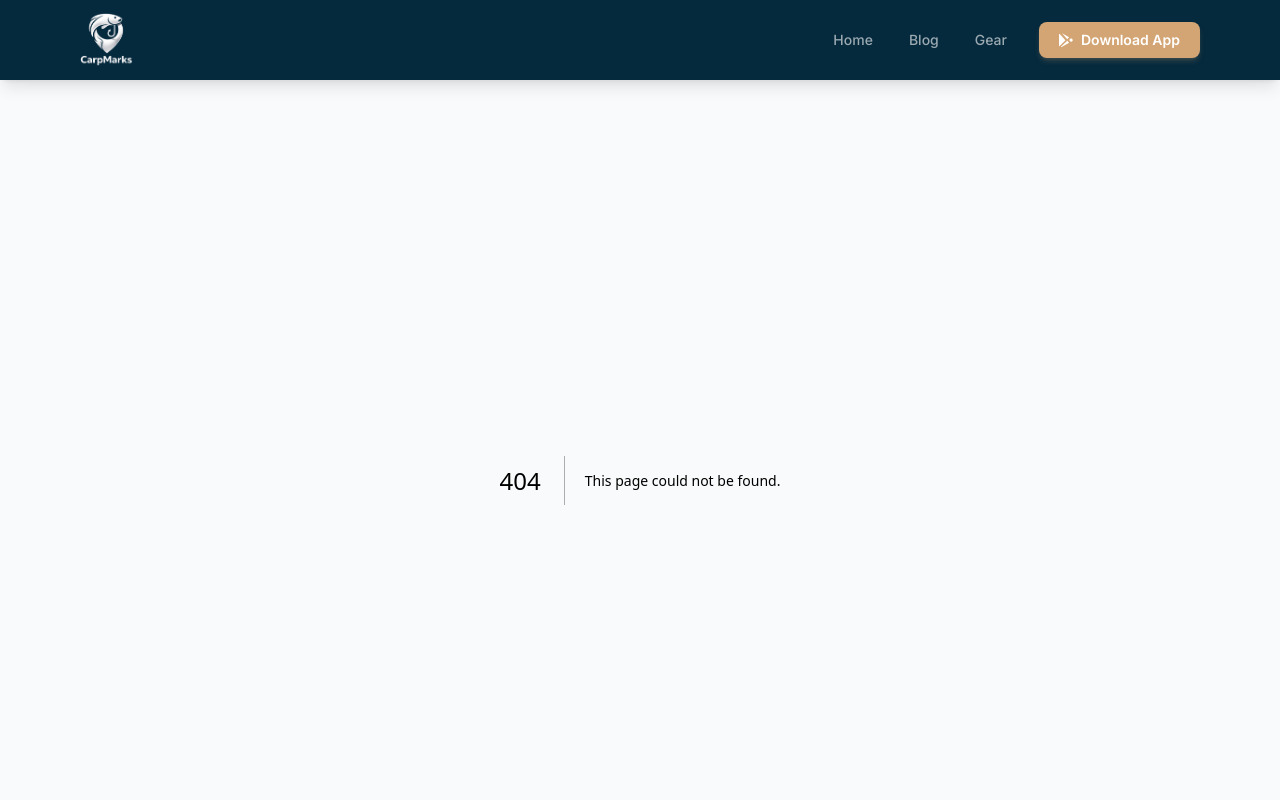
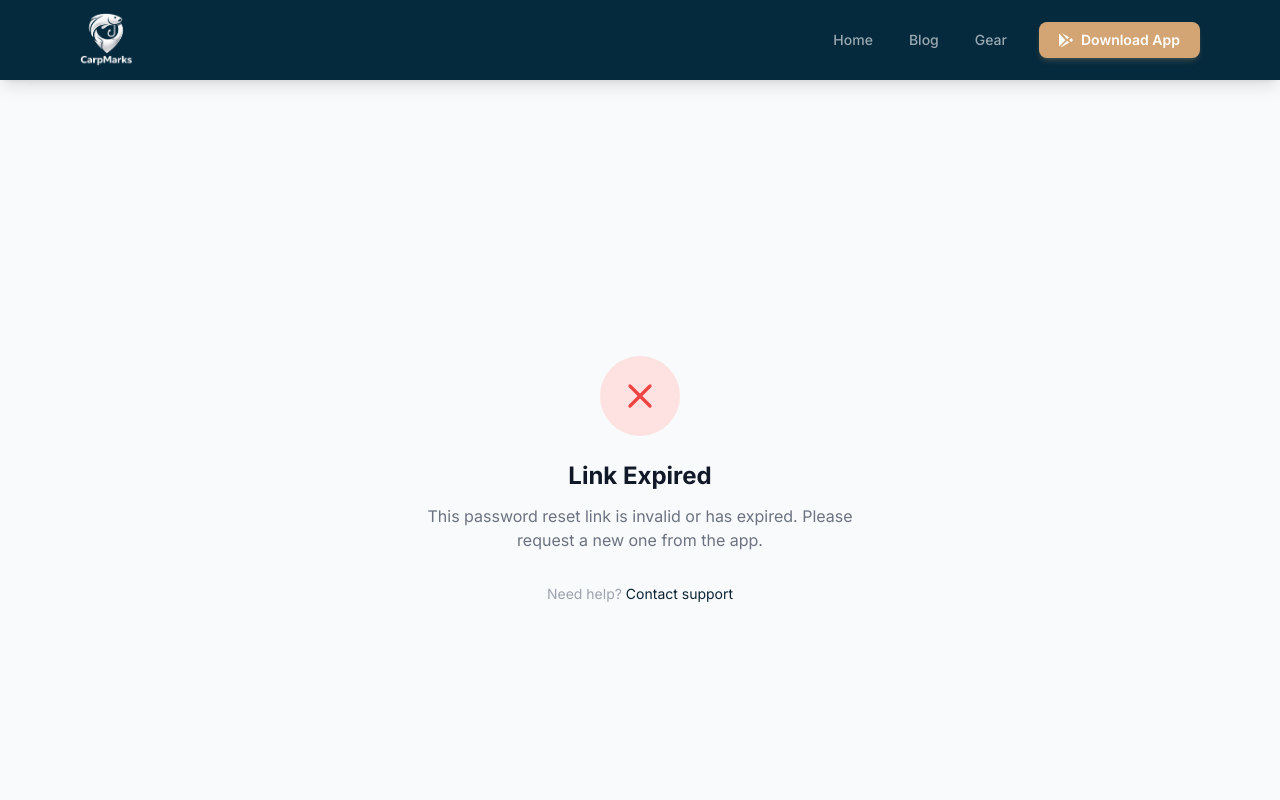
Before and after one commit to jasminamilosheska95/CarpMarks-website, a Next.js app: page /reset-password in a window 1280 px wide. Before the commit this address had no page. Shown: the top 800 px of the page. Built offline with nearby package versions, Linux system fonts and the light colour scheme.

Commit message:
Fixed reset password

```diff
--- /dev/null
+++ b/src/app/reset-password/page.tsx
@@ -0,0 +1,101 @@
+'use client';
+
+import { useEffect, useState } from 'react';
+
+export default function ResetPasswordPage() {
+  const [status, setStatus] = useState<'redirecting' | 'no-token' | 'no-app'>('redirecting');
+
+  useEffect(() => {
+    const hash = window.location.hash.slice(1); // remove leading #
+    const params = new URLSearchParams(hash);
+    const accessToken = params.get('access_token');
+    const refreshToken = params.get('refresh_token');
+    const type = params.get('type');
+
+    if (!accessToken || type !== 'recovery') {
+      setStatus('no-token');
+      return;
+    }
+
+    // Build the deep link with the same token params the app expects
+    const deepLink = `carpmarks://reset-password#access_token=${accessToken}&refresh_token=${refreshToken || ''}&type=recovery`;
+    window.location.href = deepLink;
+
+    // If app didn't open after 2.5s, show fallback message
+    const timer = setTimeout(() => setStatus('no-app'), 2500);
+    return () => clearTimeout(timer);
+  }, []);
+
+  return (
+    <div className="bg-gray-50 min-h-screen flex items-center justify-center px-4 py-20">
+      <div className="max-w-md w-full text-center">
+
+        {status === 'redirecting' && (
+          <>
+            <div className="flex justify-center mb-6">
+              <div className="w-20 h-20 bg-[#14B8A6]/10 rounded-full flex items-center justify-center">
+                <svg className="w-8 h-8 text-[#14B8A6] animate-spin" fill="none" viewBox="0 0 24 24">
+                  <circle className="opacity-25" cx="12" cy="12" r="10" stroke="currentColor" strokeWidth="4" />
+                  <path className="opacity-75" fill="currentColor" d="M4 12a8 8 0 018-8v8H4z" />
+                </svg>
+              </div>
+            </div>
+            <h1 className="text-2xl font-bold text-gray-900 mb-3">Opening CarpMarks…</h1>
+            <p className="text-gray-500">You should be redirected to the app automatically.</p>
+          </>
+        )}
+
+        {status === 'no-app' && (
+          <>
+            <div className="flex justify-center mb-6">
+              <div className="w-20 h-20 bg-yellow-100 rounded-full flex items-center justify-center">
+                <svg className="w-10 h-10 text-yellow-500" fill="none" stroke="currentColor" viewBox="0 0 24 24">
+                  <path strokeLinecap="round" strokeLinejoin="round" strokeWidth={2} d="M12 9v4m0 4h.01M12 3a9 9 0 100 18A9 9 0 0012 3z" />
+                </svg>
+              </div>
+            </div>
+            <h1 className="text-2xl font-bold text-gray-900 mb-3">App Not Found</h1>
+            <p className="text-gray-500 mb-8">
+              Make sure CarpMarks is installed on your device, then tap the button below.
+            </p>
+            <a
+              href={typeof window !== 'undefined' ? `carpmarks://reset-password${window.location.hash}` : '#'}
+              className="inline-block bg-[#14B8A6] text-white font-bold px-8 py-4 rounded-xl hover:bg-[#0D9488] transition-colors"
+            >
+              Open CarpMarks
+            </a>
+            <p className="mt-8 text-sm text-gray-400">
+              Need help?{' '}
+              <a href="mailto:support@carpmarks.com" className="text-[#0B2434] hover:underline">
+                Contact support
+              </a>
+            </p>
+          </>
+        )}
+
+        {status === 'no-token' && (
+          <>
+            <div className="flex justify-center mb-6">
+              <div className="w-20 h-20 bg-red-100 rounded-full flex items-center justify-center">
+                <svg className="w-10 h-10 text-red-500" fill="none" stroke="currentColor" viewBox="0 0 24 24">
+                  <path strokeLinecap="round" strokeLinejoin="round" strokeWidth={2} d="M6 18L18 6M6 6l12 12" />
+                </svg>
+              </div>
+            </div>
+            <h1 className="text-2xl font-bold text-gray-900 mb-3">Link Expired</h1>
+            <p className="text-gray-500 mb-8">
+              This password reset link is invalid or has expired. Please request a new one from the app.
+            </p>
+            <p className="text-sm text-gray-400">
+              Need help?{' '}
+              <a href="mailto:support@carpmarks.com" className="text-[#0B2434] hover:underline">
+                Contact support
+              </a>
+            </p>
+          </>
+        )}
+
+      </div>
+    </div>
+  );
+}
```
